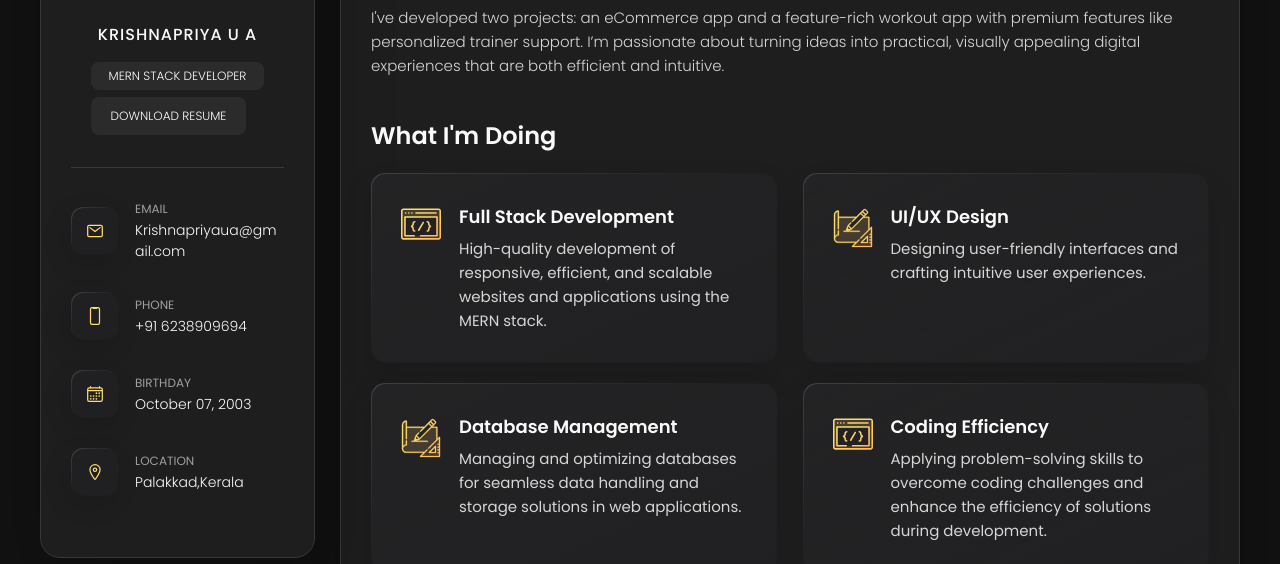
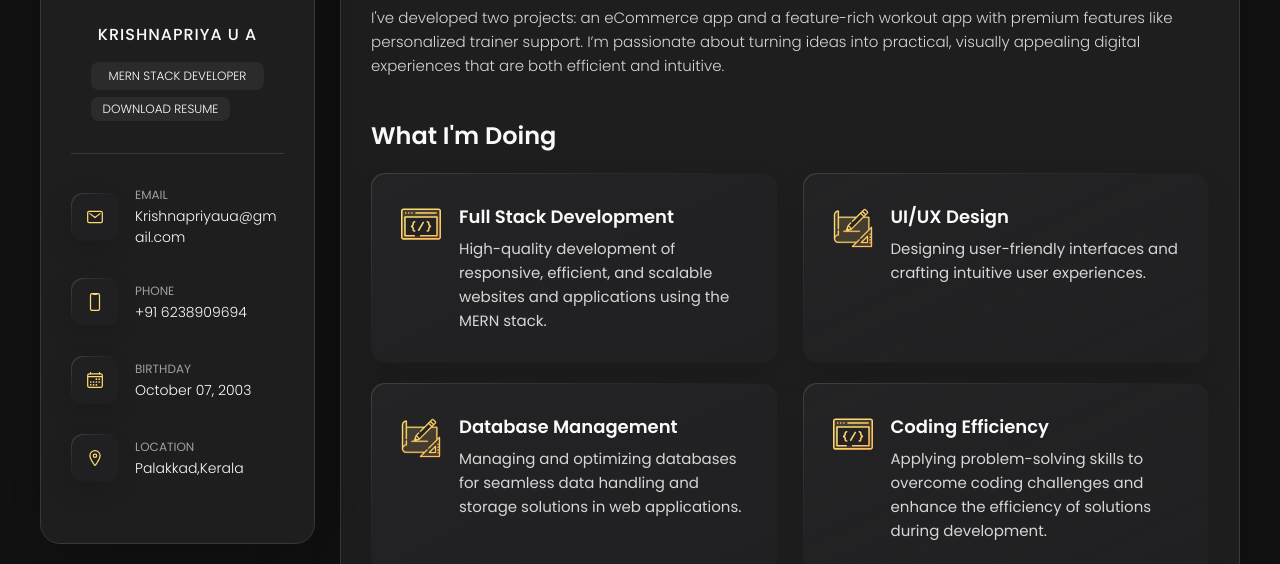
Before and after one commit to krishnapriya-ua/Portfolio-V2, a plain HTML site: page index.html in a window 1280 px wide. Shown: the part 236-800 px from the top of the page. Drawn offline with nearby package versions, Linux system fonts and the light colour scheme.

Commit message:
edited style

```diff
--- a/index.html
+++ b/index.html
@@ -52,7 +52,7 @@
 
           <p class="title">MERN STACK DEVELOPER</p>
           <a href="./assets/images/Krishnapriya_MERN_Stack.pdf" download="Krishnapriya_MERN_Full_Stack.pdf">
-            <button class="resume-button" style="padding: 10px 20px; background-color: #2b2b2c; color: white; border: none; cursor: pointer; text-align: center; color: var(--white-1); background:  var(--onyx); font-size: var(--fs-8); font-weight: var(--fw-300); width: max-content; border-radius: 8px; margin-top: 7px;">DOWNLOAD RESUME</button>
+            <button class="resume-button" style="padding: 3px 12px; background-color: #2b2b2c; color: white; border: none; cursor: pointer; text-align: center; color: var(--white-1); background:  var(--onyx); font-size: var(--fs-8); font-weight: var(--fw-300); width: max-content; border-radius: 8px; margin-top: 7px;">DOWNLOAD RESUME</button>
           </a>
         </div>
 
```
